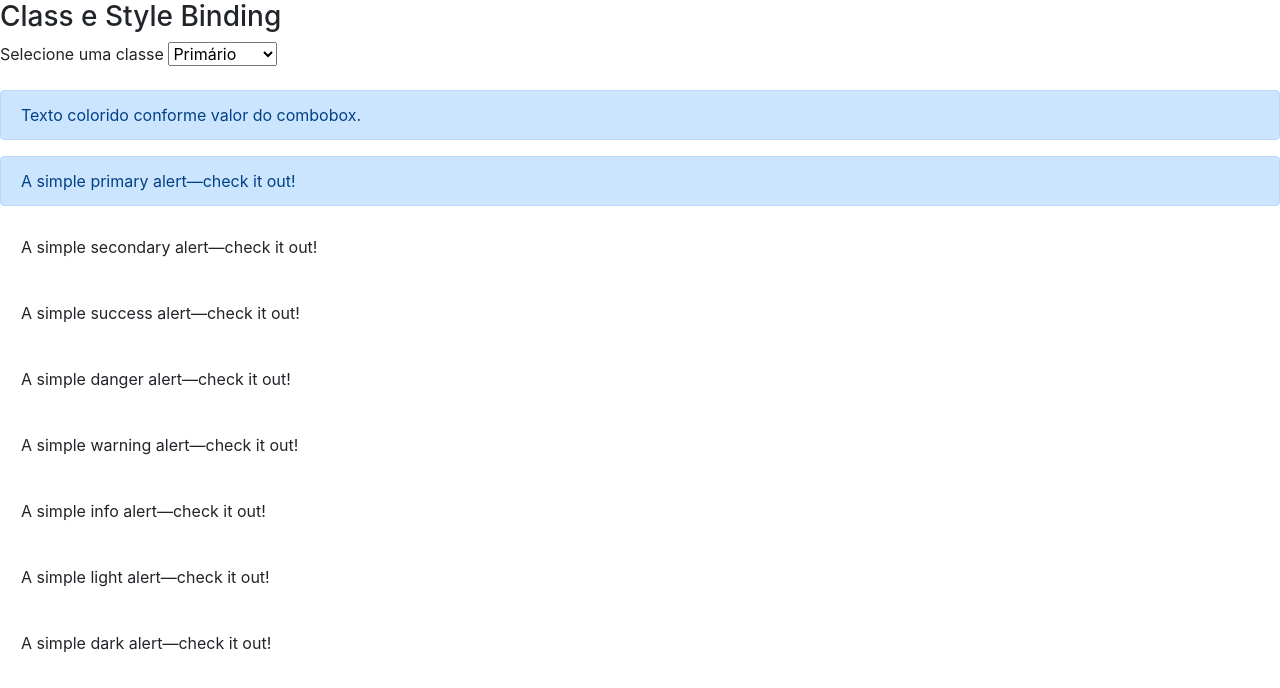
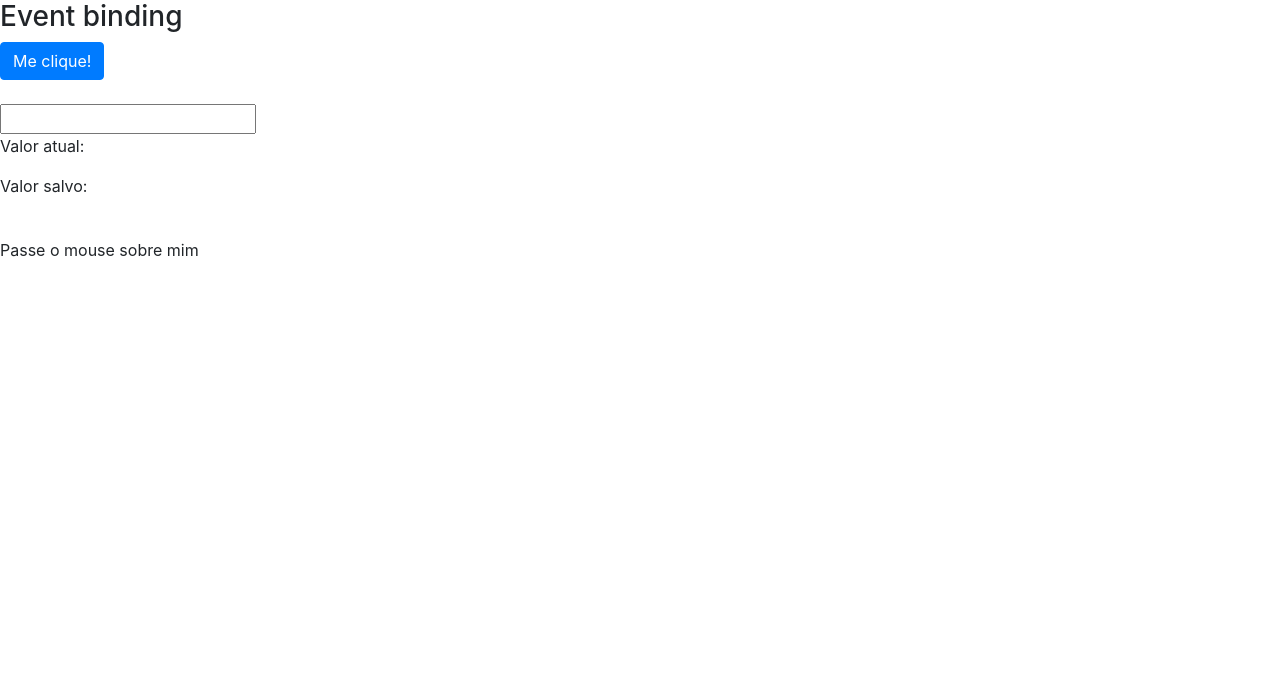
Before and after one commit to Tiago100h/curso-angular, an Angular app in the folder data-binding/: page / in a window 1280 px wide. Shown: the top 688 px of the page. Built offline with nearby package versions, Linux system fonts and the light colour scheme.

Commit message:
#11: Event binding

```diff
--- a/data-binding/src/app/data-binding/data-binding.component.css
+++ b/data-binding/src/app/data-binding/data-binding.component.css
@@ -0,0 +1,4 @@
+.highlight {
+    background-color: yellow;
+    font-weight: bold;
+}
--- a/data-binding/src/app/data-binding/data-binding.component.html
+++ b/data-binding/src/app/data-binding/data-binding.component.html
@@ -1,6 +1,6 @@
-<section class="property-binding">
+<!-- <section class="property-binding">
 
-    <!-- <article>
+  <article>
     <h3>Interpolation / Interpolação</h3>
     <p>String renderizada com interpolação: {{ url }}</p>
     <p>Resultado de 1 + 1 é: {{ 1 + 1 }}</p>
@@ -13,7 +13,7 @@
     <img src="{{ urlImagem }}">
     <img [src]="urlImagem">
     <img bind-src="urlImagem">
-    </article> -->
+  </article>
 
   <article>
     <h3>Class e Style Binding</h3>
@@ -69,4 +69,39 @@
     </div>
   </article>
 
+</section> -->
+
+<section class="event-binding">
+  <article>
+    <h3>Event binding</h3>
+    <div>
+      <button
+        (click)="botaoClicado()"
+        class="btn btn-primary">
+        Me clique!
+      </button>
+
+      <br><br>
+
+      <input type="text"
+        (keyup)="onKeyUp($event)"
+        (keyup.enter)="salvarValor(campoInput.value)"
+        (blur)="salvarValor(campoInput.value)"
+        #campoInput
+      />
+
+      <p>Valor atual: {{ valorAtual }}</p>
+      <p>Valor salvo: {{ valorSalvo }}</p>
+
+      <br>
+
+      <span
+        (mouseover)="onMouseOverOut()"
+        (mouseout)="onMouseOverOut()"
+        [class.highlight]="isMouseOver"
+        >
+        Passe o mouse sobre mim
+      </span>
+    </div>
+  </article>
 </section>
--- a/data-binding/src/app/data-binding/data-binding.component.ts
+++ b/data-binding/src/app/data-binding/data-binding.component.ts
@@ -3,13 +3,24 @@
 @Component({
   selector: 'app-data-binding',
   templateUrl: './data-binding.component.html',
-  styleUrls: ['./data-binding.component.css']
+  // styleUrls: ['./data-binding.component.css'],
+  styles: [`
+    .highlight {
+        background-color: yellow;
+        font-weight: bold;
+    }
+  `]
 })
 export class DataBindingComponent implements OnInit {
 
   url: string = 'http://loiane.com';
   cursoAngular: boolean = true;
   urlImagem = 'https://picsum.photos/300/200';
+
+  valorAtual: string = '';
+  valorSalvo: string = '';
+
+  isMouseOver: boolean = false;
 
   getValor() {
     return 1;
@@ -19,6 +30,22 @@
     return true;
   }
 
+  botaoClicado() {
+    alert('Botão clicado!');
+  }
+
+  onKeyUp(evento: KeyboardEvent) {
+    this.valorAtual = (<HTMLInputElement>evento.target).value;
+  }
+
+  salvarValor(valor) {
+    this.valorSalvo = valor;
+  }
+
+  onMouseOverOut(){
+    this.isMouseOver = !this.isMouseOver;
+  }
+
   constructor() { }
 
   ngOnInit(): void {
```
Lines whose indentation alone changed are shown as unchanged.
